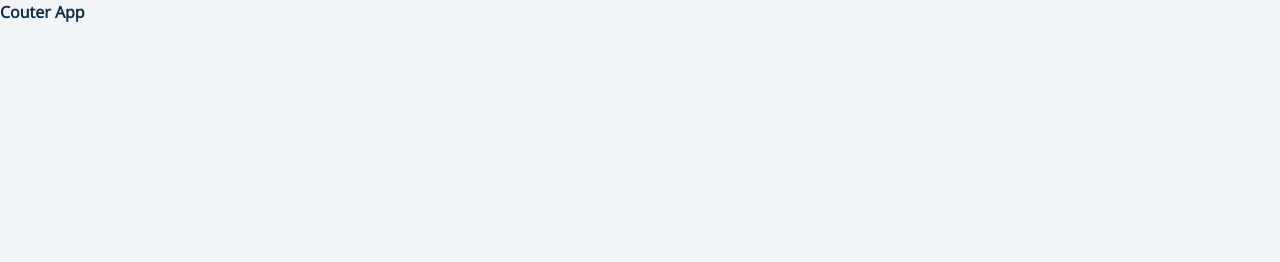
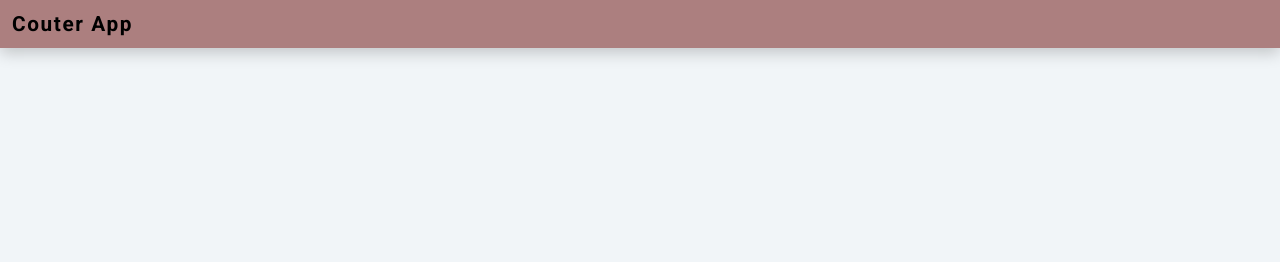
Before and after one commit to Gunjuzone/Counter, a plain HTML site: page index.html in a window 1280 px wide. Shown: the top 262 px of the page. Drawn offline with nearby package versions, Linux system fonts and the light colour scheme.

Commit message:
Add style to the navbar

```diff
--- a/styles.css
+++ b/styles.css
@@ -24,14 +24,10 @@ body {
   line-height: 1.5;
   font-size: 0.875rem;
 }
-ul {
-  list-style-type: none;
-}
-a {
-  text-decoration: none;
-}
 
-h1
+
+h1,
+h4
  {
   letter-spacing: 0.1rem;
   text-transform: capitalize;
@@ -42,7 +38,9 @@ h1
 h1 {
   font-size: 3rem;
 }
-
+h4 {
+  font-size: 0.875rem;
+}
 @media screen and (min-width: 767px) {
   h1 {
     font-size: 4rem;
@@ -52,6 +50,30 @@ h1 {
   body {
     font-size: 1rem;
   }
+
+nav {
+  background: rgb(172, 127, 127);
+  height: 3rem;
+  display: grid;
+  align-items: center;
+  justify-content: flex-start;
+  padding: 12px;
+  box-shadow: 0 5px 15px rgba(0, 0, 0, 0.2);
+}
+.nav-center {
+  width: 90vw;
+  max-width: 620px;
+  margin: 0 auto;
+  display: flex;
+  align-items: center;
+  justify-content: space-between;
+}
+.nav-center h4 {
+  margin-bottom: 0;
+  color: #000;
+  font-size: 1.3rem;
+  display: block;
+}
   h1 {
     line-height: 1;
   }
@@ -67,7 +89,6 @@ main {
   display: grid;
   place-items: center;
 }
-
 .container {
   text-align: center;
 }
```
